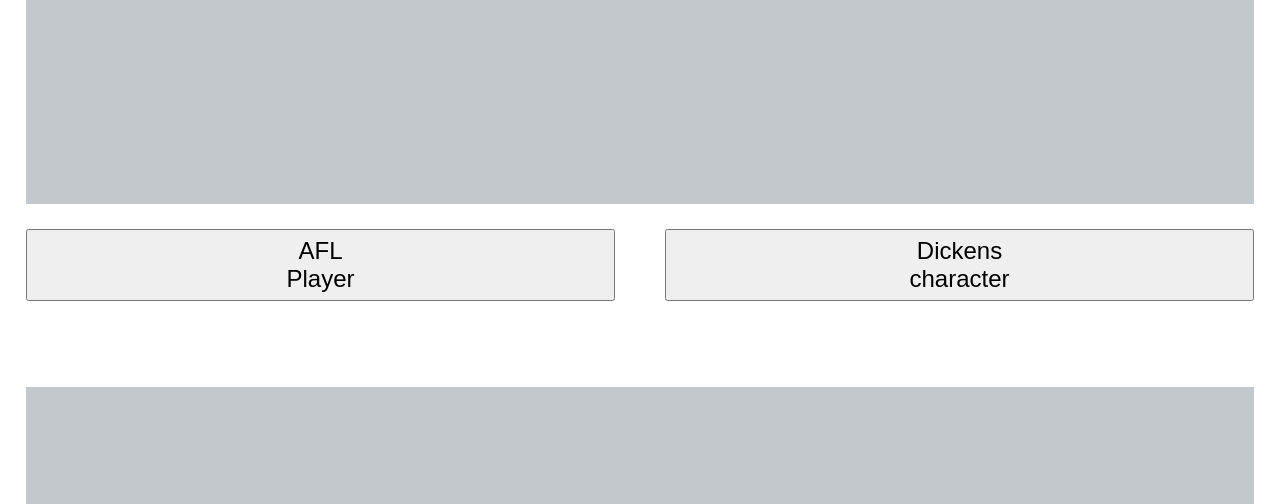
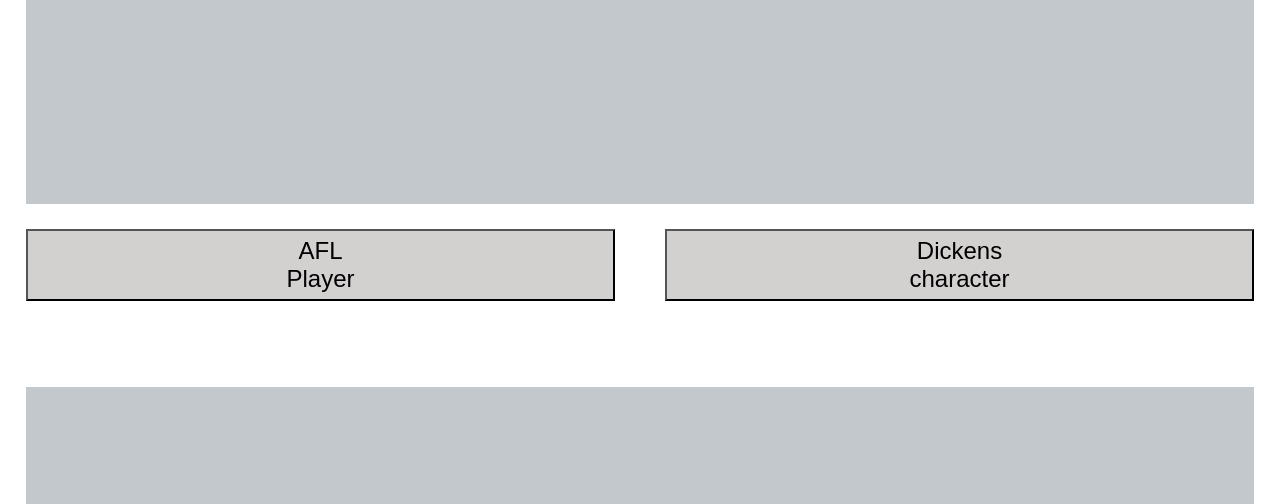
Before and after one commit to benfanderson/AFLDickens, a plain HTML site: page index.html in a window 1280 px wide. Shown: the part 293-797 px from the top of the page. Drawn offline with Linux system fonts and the light colour scheme.

Commit message:
Added background color to buttons.

```diff
--- a/style.css
+++ b/style.css
@@ -43,6 +43,7 @@ font-size: 1.5em;
 display: block;
 margin-bottom: 2%;
 padding: 0.5%;
+background-color:rgb(211, 208, 208);
 }
 
 .buttonAFL {
```
